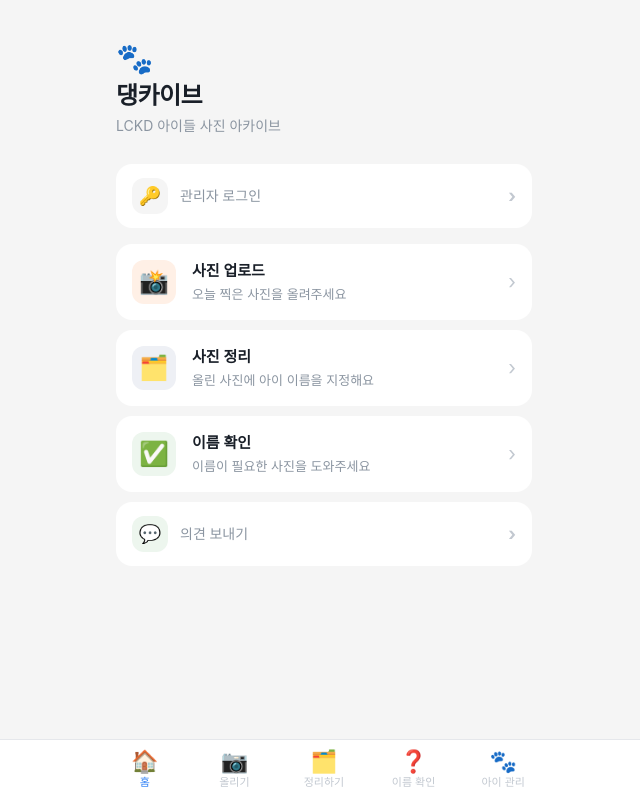
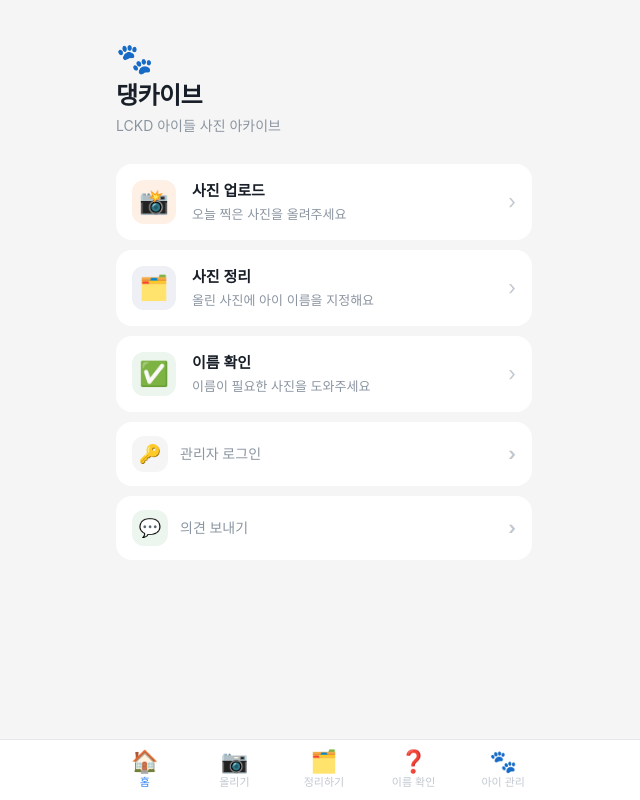
Before and after one commit to hiky2002/dangchive, a Next.js app: page / in a window 1280 px wide. Shown: the whole page, without its empty margins (316-956 px from the left). Built offline with nearby package versions, Linux system fonts and the light colour scheme; no server answers.

Commit message:
ui: move admin login below menu cards, above feedback button

```diff
--- a/app/page.tsx
+++ b/app/page.tsx
@@ -37,11 +37,6 @@ export default function HomePage() {
         <p className="mt-1 text-[#8B95A1] text-sm">LCKD 아이들 사진 아카이브</p>
       </div>
 
-      {/* 관리자 영역 — 카드 위 */}
-      <div className="mb-4">
-        <AdminHomeSection />
-      </div>
-
       {/* 메뉴 카드 */}
       <div className="flex flex-col gap-2.5">
         {tabs.map((tab) => (
@@ -64,6 +59,9 @@ export default function HomePage() {
           </Link>
         ))}
 
+        {/* 관리자 로그인 */}
+        <AdminHomeSection />
+
         {/* 의견 보내기 */}
         <FeedbackButton />
       </div>
```
